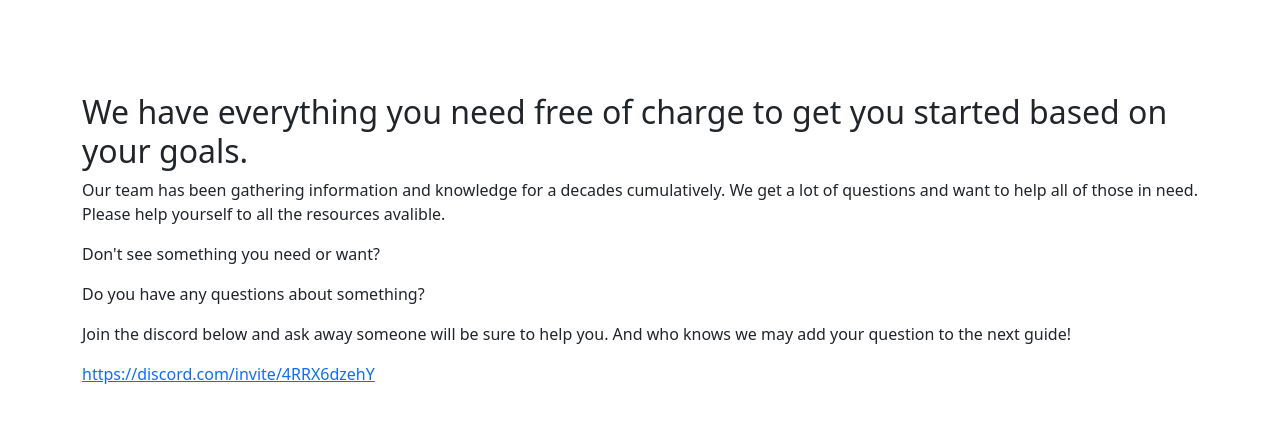
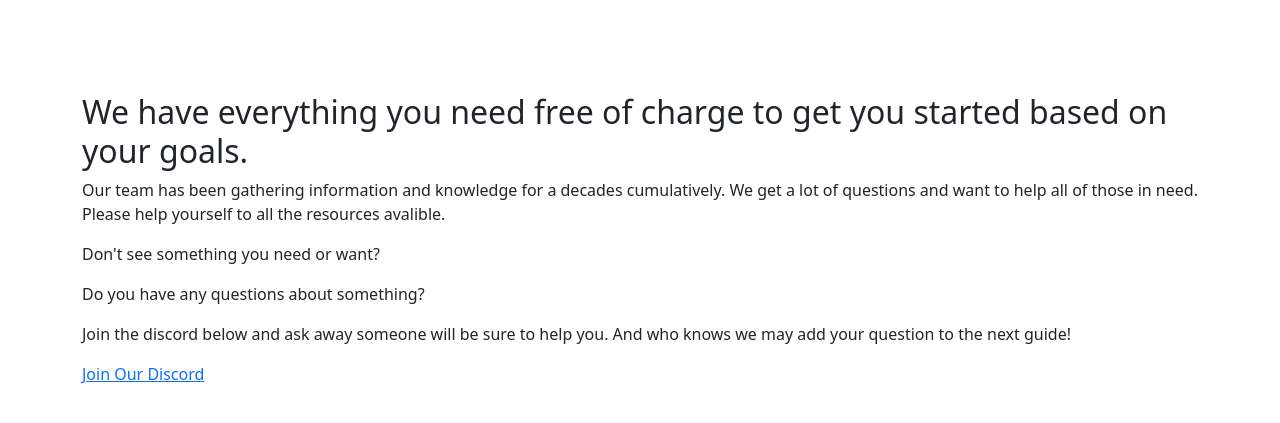
Before and after one commit to ThePalad1n/gg, a plain HTML site: page index.html in a window 1280 px wide. Shown: the part 281-704 px from the top of the page. Drawn offline with nearby package versions, Linux system fonts and the light colour scheme.

Commit message:
url update

```diff
--- a/index.html
+++ b/index.html
@@ -46,7 +46,7 @@
                 <p>Don't see something you need or want?</p>
                 <p>Do you have any questions about something?</p>
                 <p>Join the discord below and ask away someone will be sure to help you. And who knows we may add your question to the next guide!</p>
-                <a href="url">https://discord.com/invite/4RRX6dzehY</a>
+                <a href="https://discord.com/invite/4RRX6dzehY">Join Our Discord</a>
             </div>
         </div>
     </body>
```
